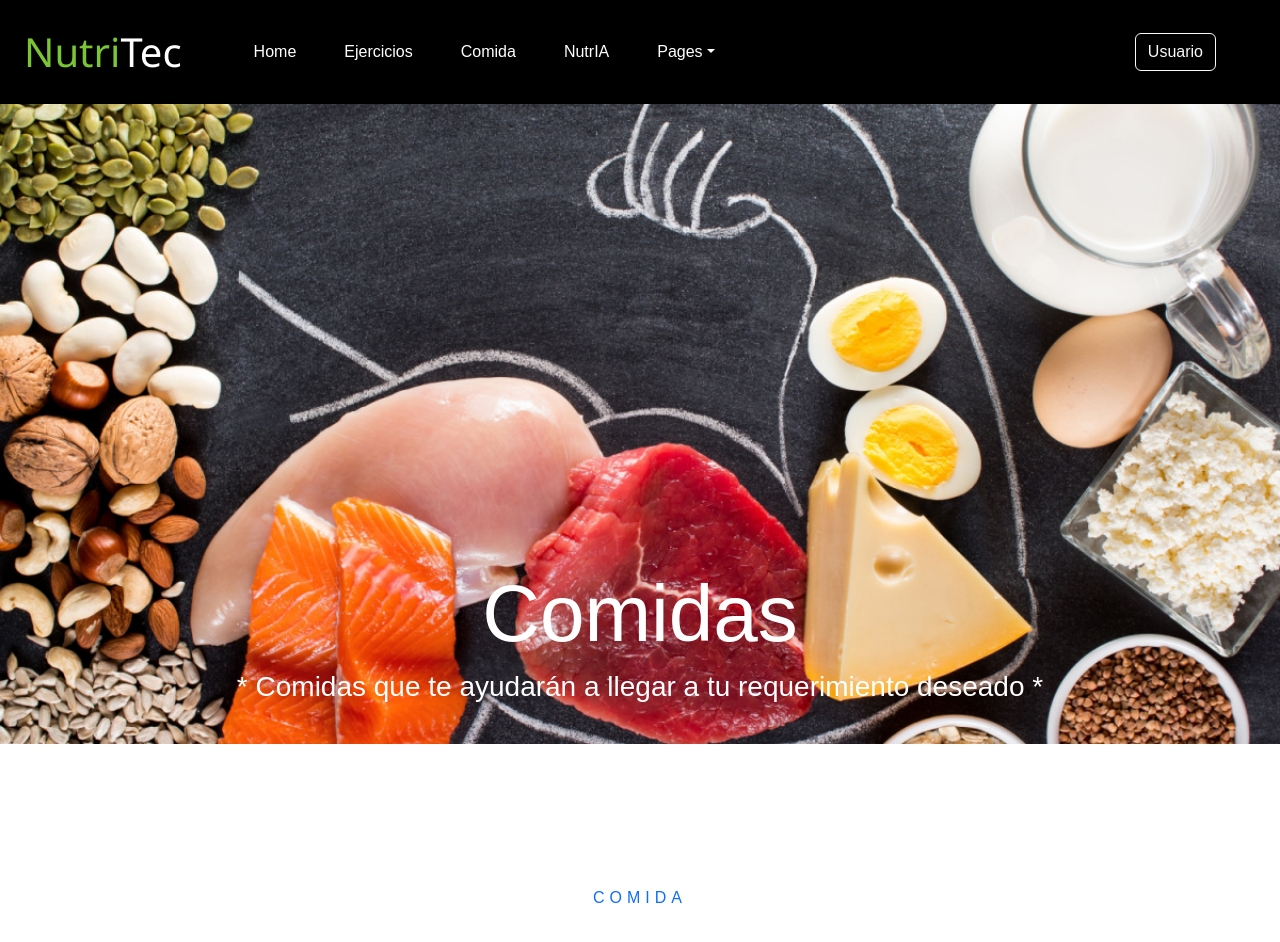
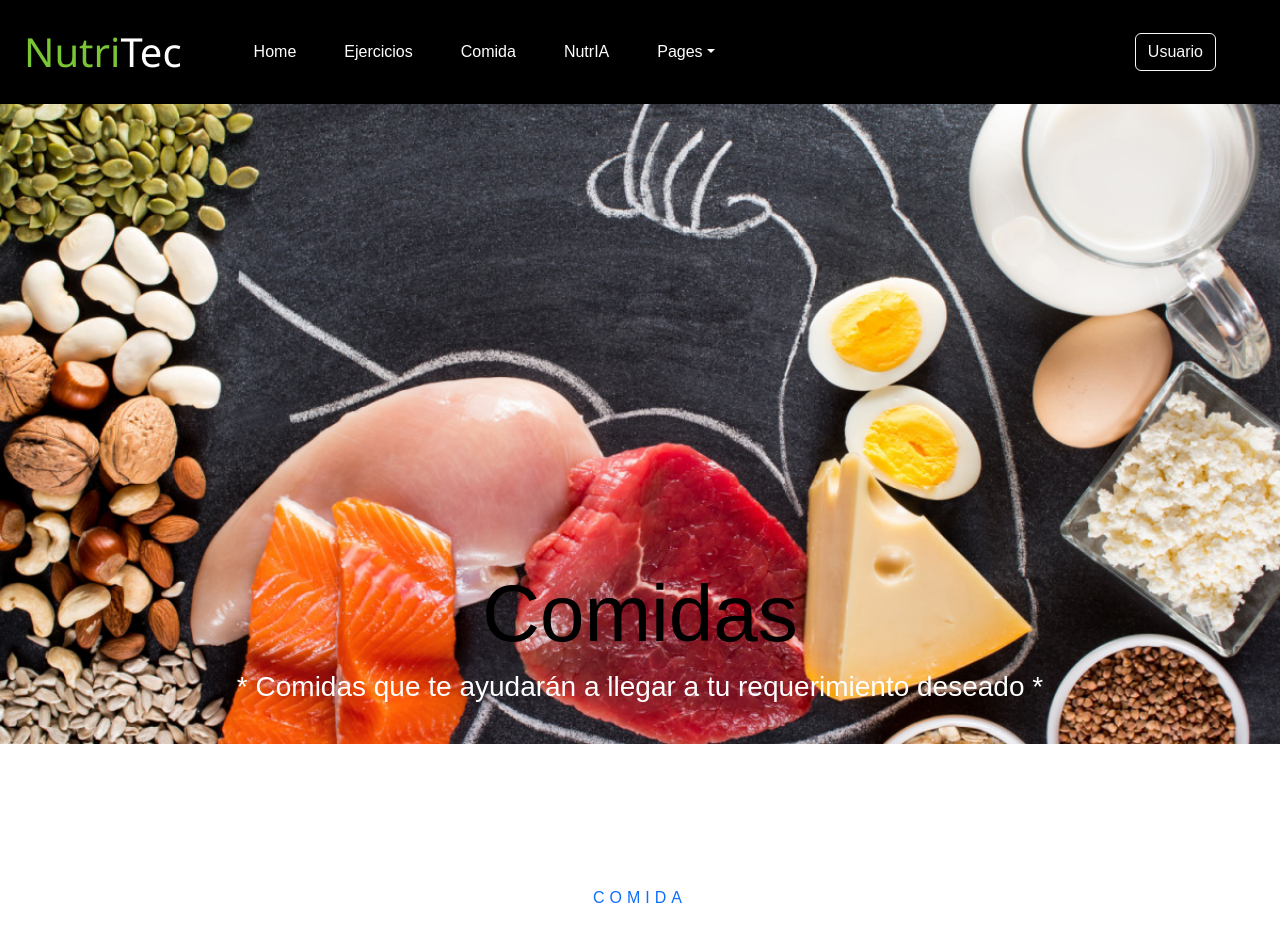
Before and after one commit to LuisRp2005/C24_4_2024-1_G4A_NUTRITEC, a React (Create React App) app in the folder nutritec/: page /viewComida in a window 1280 px wide. Shown: the top 942 px of the page. Built offline with nearby package versions, Linux system fonts and the light colour scheme; no server answers.

Commit message:
eddy
asd

```diff
--- a/nutritec/src/pages/ViewComida.js
+++ b/nutritec/src/pages/ViewComida.js
@@ -30,8 +30,8 @@ class ViewComida extends Component {
                             <div className="carousel-item active">
                                 <img className="w-100" src='/carrusel1.jpg' alt="Image" />
                                 <div className="carousel-caption d-flex flex-column align-items-center justify-content-center">
-                                    <h1 className="display-1 text-white">Comidas</h1>
-                                    <h3 className="text-white m-0">* Comidas que te ayudarán a llegar a tu requerimiento deseado *</h3>
+                                    <h1 className="display-1 text-black ">Comidas</h1>
+                                    <h3 className="m-0">* Comidas que te ayudarán a llegar a tu requerimiento deseado *</h3>
                                 </div>
                             </div>
                         </div>
```
Also changed, not shown: 1 other file (tests, documents, lock files or other folders).
